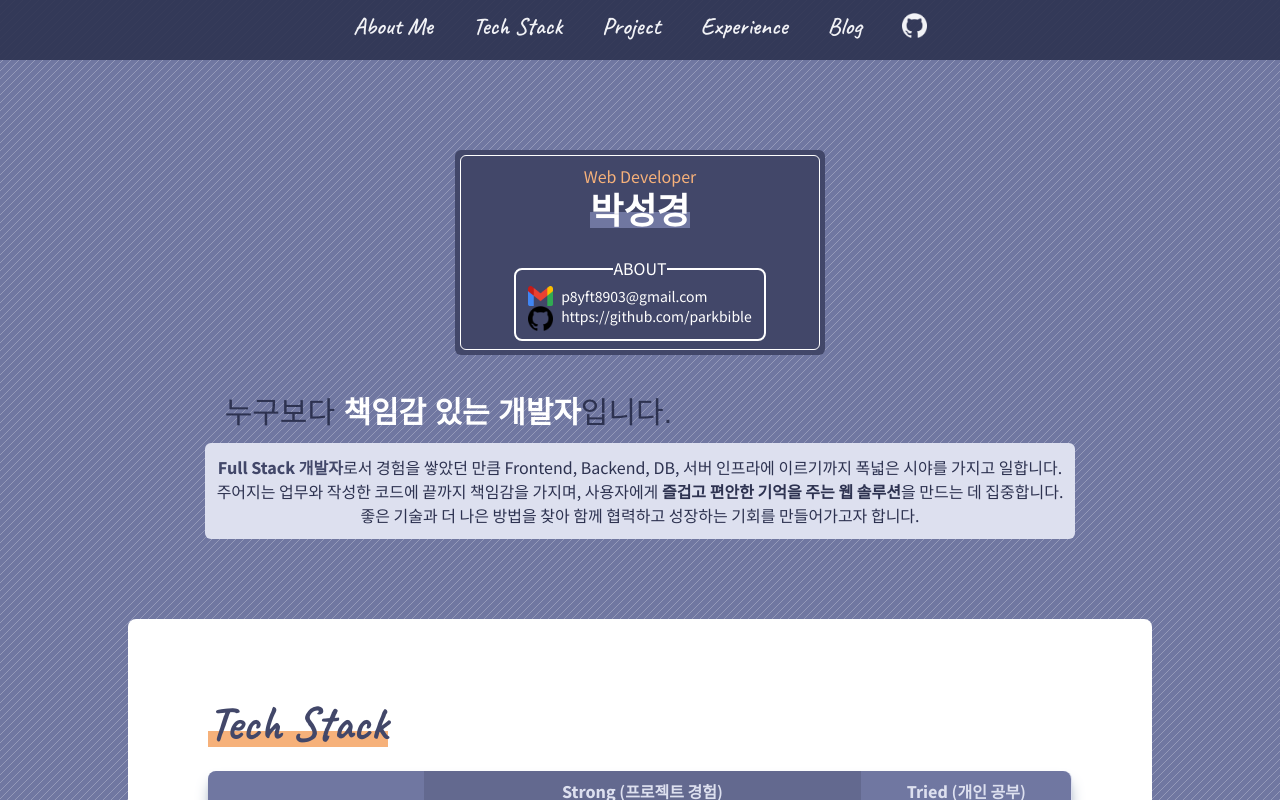
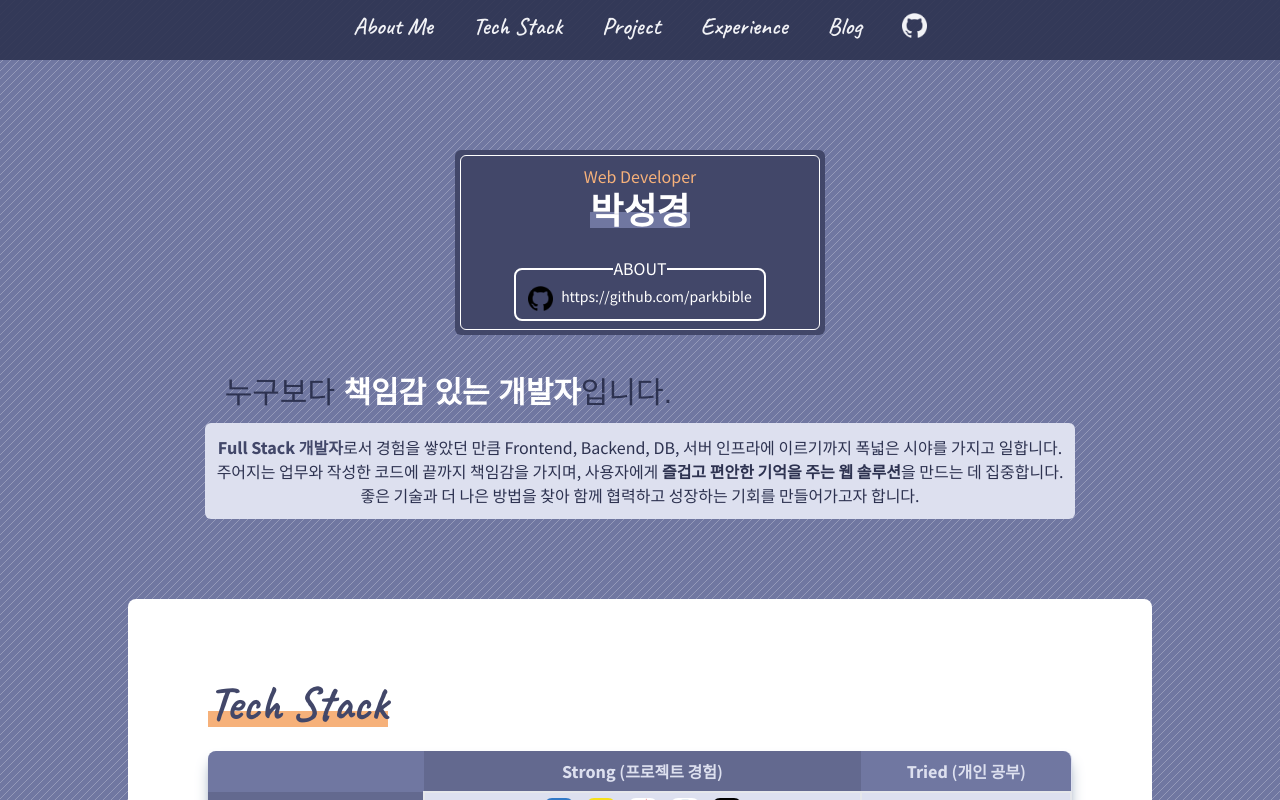
Before and after one commit to ParkBible/Portfolio, a Next.js app: page / in a window 1280 px wide. Shown: the top 800 px of the page. Built offline with nearby package versions, Linux system fonts and the light colour scheme; a web font is replaced by a local one.

Commit message:
이메일 제거

```diff
--- a/src/app/about/About.jsx
+++ b/src/app/about/About.jsx
@@ -27,10 +27,10 @@ export default function About() {
                                 ABOUT
                             </span>
                             <div className="rounded-lg border-solid border-2 border-white pt-4 pb-2 px-3 text-sm">
-                                <li className="flex">
+                                {/* <li className="flex">
                                     <img className="w-[25px] mr-2" src="/images/gmail.png" alt="github"/>
                                     p8yft8903@gmail.com
-                                </li>
+                                </li> */}
                                 <li className="flex">
                                     <img className="w-[25px] mr-2" src="/images/github.png" alt="github"/>
                                     <a href="https://github.com/parkbible">
```
